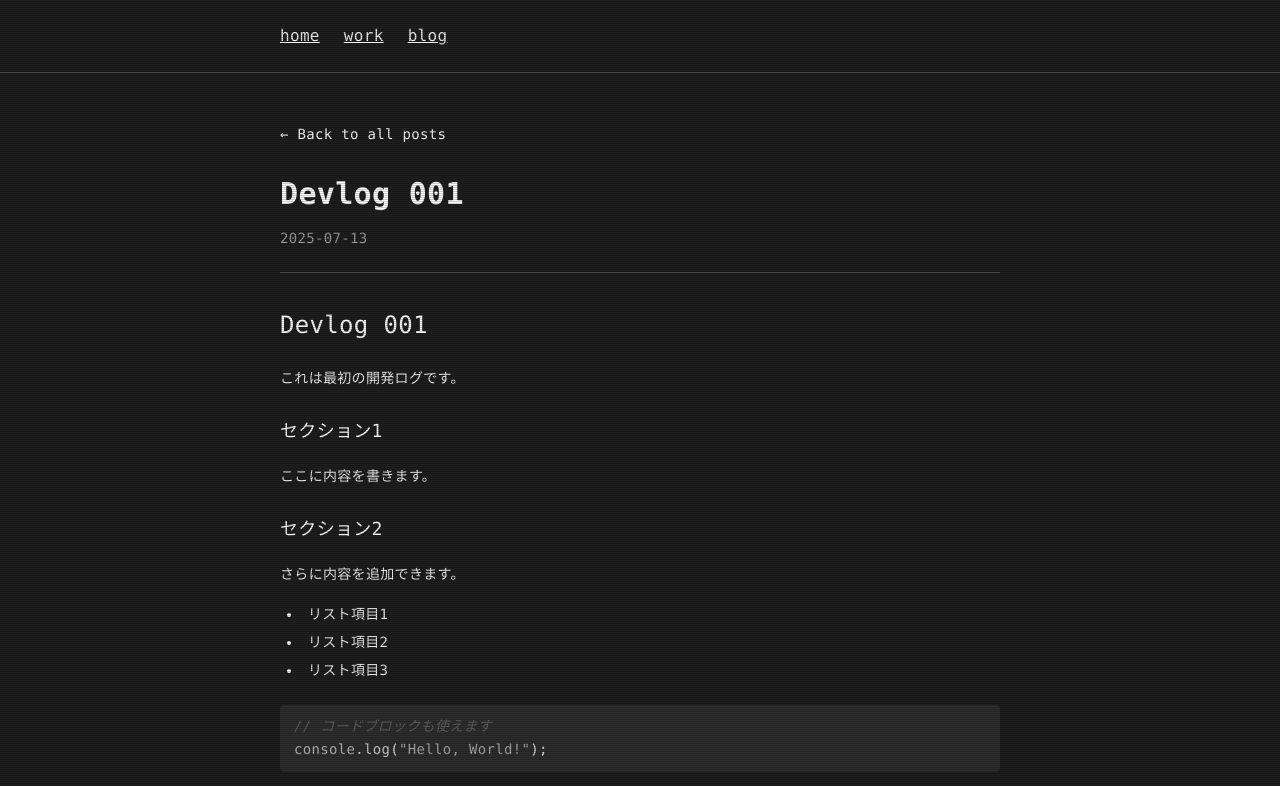
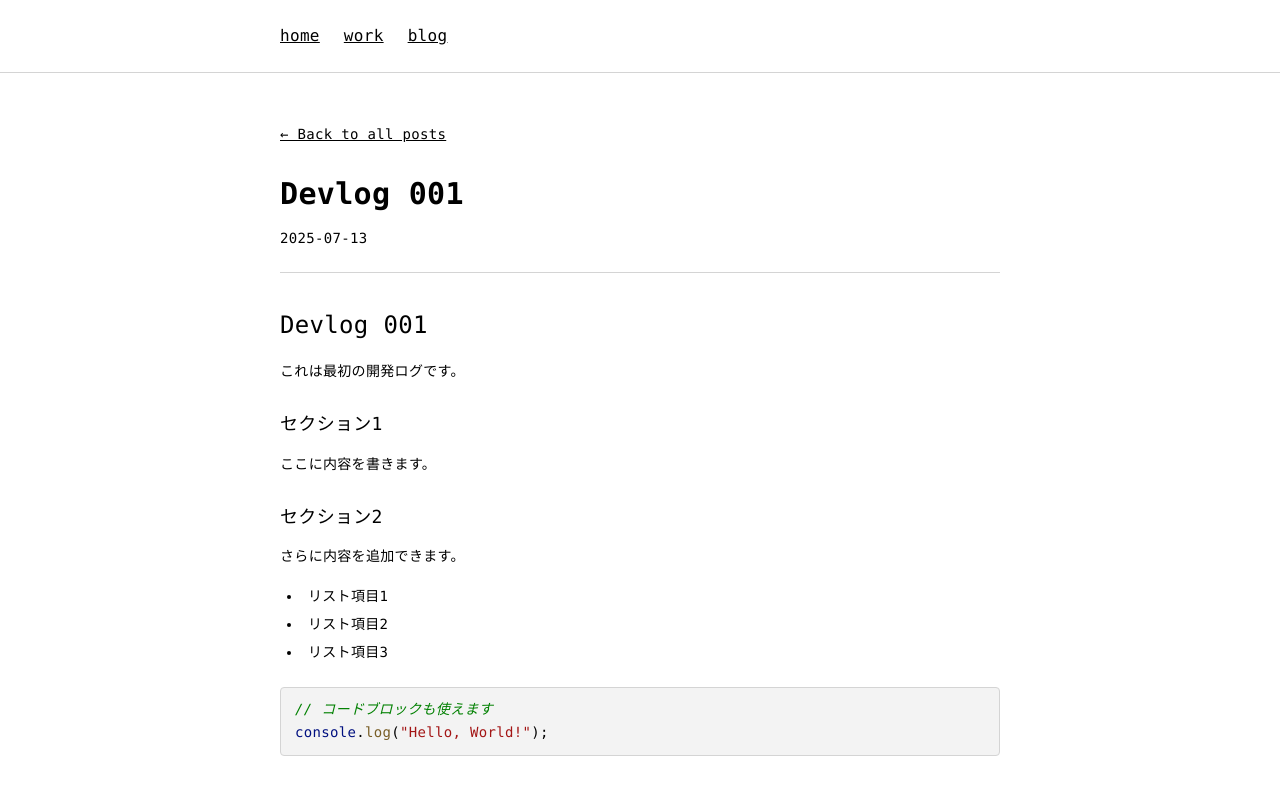
Before and after one commit to ttsujino/ttsujino.github.io, a Next.js app in the folder portfolio/: page /blog/devlog-000 in a window 1280 px wide. Shown: the top 786 px of the page. Built offline with nearby package versions, Linux system fonts and the light colour scheme.

Commit message:
色変更

```diff
--- a/portfolio/src/app/blog/[slug]/page.tsx
+++ b/portfolio/src/app/blog/[slug]/page.tsx
@@ -28,17 +28,17 @@ export default async function BlogPost({
     <PageTransition>
       <article className="space-y-6">
         {/* ヘッダー */}
-        <header className="space-y-4 pb-6 border-b border-terminal-text/20">
+        <header className="space-y-4 pb-6 border-b border-neutral-300">
           <Link
             href="/blog"
-            className="text-terminal-green hover:text-terminal-green/80 text-sm inline-block mb-4"
+            className="text-black text-sm inline-block mb-4 underline"
           >
             ← Back to all posts
           </Link>
-          <h1 className="text-3xl font-bold text-terminal-white">
+          <h1 className="text-3xl font-bold text-black">
             {postData.title}
           </h1>
-          <time className="text-terminal-text/60 text-sm font-mono block">
+          <time className="text-black text-sm font-mono block">
             {postData.date}
           </time>
         </header>
--- a/portfolio/src/app/globals.css
+++ b/portfolio/src/app/globals.css
@@ -2,8 +2,6 @@
 @tailwind components;
 @tailwind utilities;
 
-/* app/globals.css */
-/* リセット・基本設定 */
 * {
   box-sizing: border-box;
 }
@@ -12,75 +10,29 @@ html,
 body {
   margin: 0;
   padding: 0;
-  background-color: #1E1E1E;
-  color: #FFFFFF;
+  background-color: #ffffff;
+  color: #000000;
   font-family: 'JetBrains Mono', 'SF Mono', 'Roboto Mono', 'Fira Code', 'Consolas', 'Monaco', monospace;
   font-weight: 300;
   line-height: 1.6;
   letter-spacing: 0.02em;
   -webkit-font-smoothing: antialiased;
   -moz-osx-font-smoothing: grayscale;
-  position: relative;
 }
 
-/* CRT風横縞線エフェクト */
-body::before {
-  content: "";
-  position: fixed;
-  top: 0;
-  left: 0;
-  width: 100%;
-  height: 100%;
-  pointer-events: none;
-  z-index: 9999;
-  background: repeating-linear-gradient(
-    0deg,
-    rgba(0, 0, 0, 0.2) 0px,
-    rgba(0, 0, 0, 0.2) 1px,
-    transparent 1px,
-    transparent 2px
-  );
-}
-
-/* カスタムスクロールバー（ターミナル風） */
 ::-webkit-scrollbar {
   width: 8px;
   height: 8px;
 }
 
 ::-webkit-scrollbar-track {
-  background: transparent;
+  background: #ffffff;
 }
 
 ::-webkit-scrollbar-thumb {
-  background: rgba(120, 120, 120, 0.4);
-  border-radius: 4px;
+  background: #000000;
 }
 
-::-webkit-scrollbar-thumb:hover {
-  background: rgba(120, 120, 120, 0.6);
-}
-
-/* コードブロック専用のスクロールバー */
-.prose pre::-webkit-scrollbar {
-  width: 6px;
-  height: 6px;
-}
-
-.prose pre::-webkit-scrollbar-track {
-  background: transparent;
-}
-
-.prose pre::-webkit-scrollbar-thumb {
-  background: rgba(100, 100, 100, 0.35);
-  border-radius: 3px;
-}
-
-.prose pre::-webkit-scrollbar-thumb:hover {
-  background: rgba(100, 100, 100, 0.55);
-}
-
-/* ブログ記事の見出しスタイル */
 .prose h1,
 .prose h2,
 .prose h3,
@@ -89,13 +41,12 @@ body::before {
 .prose h6 {
   border-bottom: none !important;
   text-decoration: none !important;
-  color: #FFFFFF !important;
+  color: #000000 !important;
   margin-top: 1.5em;
   margin-bottom: 0.75em;
   font-weight: 400 !important;
 }
 
-/* コードブロックのスタイル */
 .prose pre {
   font-size: 0.875rem !important;
   line-height: 1.7 !important;
@@ -107,56 +58,60 @@ body::before {
 
 .prose pre code {
   font-size: 0.875rem !important;
+  background-color: transparent !important;
+  color: #000000 !important;
 }
 
-/* カスタムシンタックスハイライト（ターミナル風） */
-.prose pre code {
-  background-color: transparent !important;
-  color: #E0E0E0 !important;
-}
-
-/* コメント */
 .prose .hljs-comment,
 .prose .hljs-quote {
-  color: #808080 !important;
-  opacity: 0.6 !important;
+  color: #008000 !important;
   font-style: italic !important;
 }
 
-/* キーワード */
 .prose .hljs-keyword,
 .prose .hljs-selector-tag,
-.prose .hljs-literal,
 .prose .hljs-section,
 .prose .hljs-link {
-  color: #B0B0B0 !important;
+  color: #0000ff !important;
 }
 
-/* 文字列 */
-.prose .hljs-string {
-  color: #A8A8A8 !important;
+.prose .hljs-string,
+.prose .hljs-doctag {
+  color: #a31515 !important;
 }
 
-/* 数値 */
-.prose .hljs-number {
-  color: #C0C0C0 !important;
+.prose .hljs-number,
+.prose .hljs-literal {
+  color: #098658 !important;
 }
 
-/* 関数名 */
 .prose .hljs-title,
-.prose .hljs-function .hljs-title {
-  color: #D0D0D0 !important;
+.prose .hljs-function .hljs-title,
+.prose .hljs-title.function_ {
+  color: #795e26 !important;
 }
 
-/* 変数・プロパティ */
 .prose .hljs-attr,
+.prose .hljs-attribute,
 .prose .hljs-variable,
-.prose .hljs-property {
-  color: #B8B8B8 !important;
+.prose .hljs-property,
+.prose .hljs-params {
+  color: #001080 !important;
 }
 
-/* 演算子 */
+.prose .hljs-built_in,
+.prose .hljs-type,
+.prose .hljs-class .hljs-title {
+  color: #267f99 !important;
+}
+
+.prose .hljs-name,
+.prose .hljs-tag {
+  color: #800000 !important;
+}
+
+.prose .hljs-meta,
 .prose .hljs-operator,
 .prose .hljs-punctuation {
-  color: #D4D4D4 !important;
+  color: #000000 !important;
 }
--- a/portfolio/src/app/layout.tsx
+++ b/portfolio/src/app/layout.tsx
@@ -12,24 +12,24 @@ export default function RootLayout({ children }: { children: ReactNode }) {
   return (
     <html lang="ja">
       <head>{/* 必要に応じてメタタグを追加 */}</head>
-      <body className="text-terminal-text font-mono min-h-screen">
+      <body className="bg-white text-black font-mono min-h-screen">
         {/* Simple Header */}
-        <header className="border-b border-terminal-text/20">
+        <header className="border-b border-neutral-300">
           <div className="max-w-3xl mx-auto px-6 py-6">
             <nav>
               <ul className="flex gap-6 text-base">
                 <li>
-                  <Link href="/" className="text-terminal-text hover:text-terminal-green transition-colors underline">
+                  <Link href="/" className="text-black underline">
                     home
                   </Link>
                 </li>
                 <li>
-                  <Link href="/work" className="text-terminal-text hover:text-terminal-green transition-colors underline">
+                  <Link href="/work" className="text-black underline">
                     work
                   </Link>
                 </li>
                 <li>
-                  <Link href="/blog" className="text-terminal-text hover:text-terminal-green transition-colors underline">
+                  <Link href="/blog" className="text-black underline">
                     blog
                   </Link>
                 </li>
@@ -44,7 +44,7 @@ export default function RootLayout({ children }: { children: ReactNode }) {
         </main>
 
         {/* Simple Footer */}
-        <footer className="mt-16 text-center py-6 text-terminal-text/40 text-xs border-t border-terminal-text/20">
+        <footer className="mt-16 text-center py-6 text-black text-xs border-t border-neutral-300">
           <p>© {new Date().getFullYear()} Tsujino</p>
         </footer>
       </body>
--- a/portfolio/src/app/work/page.tsx
+++ b/portfolio/src/app/work/page.tsx
@@ -32,15 +32,15 @@ export default function WorkPage() {
   return (
     <PageTransition>
       <section className="space-y-6">
-        <h1 className="text-2xl font-bold text-terminal-green mb-8">works</h1>
+        <h1 className="text-2xl font-bold text-black mb-8">works</h1>
         <div className="space-y-6">
           {projects.map((project) => (
             <div
               key={project.slug}
-              className="cursor-pointer group"
+              className="cursor-pointer"
               onClick={() => setSelectedProject(project)}
             >
-              <h2 className="text-terminal-text/80 underline group-hover:text-terminal-green transition-colors">
+              <h2 className="text-black underline">
                 {project.title}
               </h2>
             </div>
--- a/portfolio/src/components/TimelineItem.tsx
+++ b/portfolio/src/components/TimelineItem.tsx
@@ -8,10 +8,10 @@ export default function TimelineItem({ date, title, description }: TimelineItemP
   return (
     <div className="space-y-3">
       <div className="flex gap-2 md:gap-4 text-sm">
-        <span className="text-terminal-text/50 min-w-[60px] md:min-w-[100px]">{date}</span>
+        <span className="text-black min-w-[60px] md:min-w-[100px]">{date}</span>
         <div className="flex-1 space-y-1">
-          <h3 className="text-terminal-white">{title}</h3>
-          <p className="text-terminal-text/60 text-sm">
+          <h3 className="text-black">{title}</h3>
+          <p className="text-black text-sm">
             {description}
           </p>
         </div>
--- a/portfolio/tailwind.config.ts
+++ b/portfolio/tailwind.config.ts
@@ -9,18 +9,18 @@ export default {
   theme: {
     extend: {
       colors: {
-        background: "var(--background)",
-        foreground: "var(--foreground)",
+        background: "#ffffff",
+        foreground: "#000000",
         terminal: {
-          bg: "#1E1E1E",
-          text: "#F0F0F0",
-          green: "#FFFFFF",
-          blue: "#8A8A8A",
-          yellow: "#B8B8B8",
-          red: "#909090",
-          purple: "#888888",
-          cyan: "#959595",
-          white: "#FFFFFF",
+          bg: "#ffffff",
+          text: "#000000",
+          green: "#000000",
+          blue: "#000000",
+          yellow: "#000000",
+          red: "#000000",
+          purple: "#000000",
+          cyan: "#000000",
+          white: "#000000",
         },
       },
       fontFamily: {
@@ -38,95 +38,90 @@ export default {
       typography: (theme: any) => ({
         DEFAULT: {
           css: {
-            color: theme('colors.terminal.text'),
-            maxWidth: 'none',
+            color: "#000000",
+            maxWidth: "none",
             a: {
-              color: theme('colors.terminal.green'),
-              textDecoration: 'underline',
-              '&:hover': {
-                color: theme('colors.terminal.white'),
+              color: "#000000",
+              textDecoration: "underline",
+              "&:hover": {
+                color: "#000000",
               },
             },
             h1: {
-              color: theme('colors.terminal.white'),
-              fontWeight: '700',
-              borderBottomWidth: '1px',
-              borderBottomColor: 'rgba(255, 255, 255, 0.2)',
-              paddingBottom: '0.3em',
+              color: "#000000",
+              fontWeight: "700",
             },
             h2: {
-              color: theme('colors.terminal.white'),
-              fontWeight: '700',
-              borderBottomWidth: '1px',
-              borderBottomColor: 'rgba(255, 255, 255, 0.1)',
-              paddingBottom: '0.3em',
+              color: "#000000",
+              fontWeight: "700",
             },
             h3: {
-              color: theme('colors.terminal.white'),
-              fontWeight: '700',
+              color: "#000000",
+              fontWeight: "700",
             },
             h4: {
-              color: theme('colors.terminal.white'),
-              fontWeight: '700',
+              color: "#000000",
+              fontWeight: "700",
             },
             h5: {
-              color: theme('colors.terminal.white'),
-              fontWeight: '700',
+              color: "#000000",
+              fontWeight: "700",
             },
             h6: {
-              color: theme('colors.terminal.white'),
-              fontWeight: '700',
+              color: "#000000",
+              fontWeight: "700",
             },
             strong: {
-              color: theme('colors.terminal.white'),
-              fontWeight: '700',
+              color: "#000000",
+              fontWeight: "700",
             },
             code: {
-              color: '#C8C8C8',
-              backgroundColor: '#2D2D2D',
-              padding: '0.2em 0.4em',
-              borderRadius: '3px',
-              fontWeight: '400',
+              color: "#000000",
+              backgroundColor: "#f3f3f3",
+              padding: "0.2em 0.4em",
+              borderRadius: "0",
+              fontWeight: "400",
             },
-            'code::before': {
+            "code::before": {
               content: '""',
             },
-            'code::after': {
+            "code::after": {
               content: '""',
             },
             pre: {
-              backgroundColor: '#2D2D2D',
-              color: theme('colors.terminal.text'),
-              padding: '1em',
-              borderRadius: '5px',
-              overflowX: 'auto',
+              backgroundColor: "#f3f3f3",
+              color: "#000000",
+              padding: "1em",
+              borderRadius: "0",
+              border: "1px solid #d4d4d4",
+              overflowX: "auto",
             },
-            'pre code': {
-              backgroundColor: 'transparent',
-              padding: '0',
-              color: theme('colors.terminal.text'),
+            "pre code": {
+              backgroundColor: "transparent",
+              padding: "0",
+              color: "#000000",
             },
             blockquote: {
-              borderLeftColor: theme('colors.terminal.green'),
-              borderLeftWidth: '4px',
-              paddingLeft: '1em',
-              color: '#B0B0B0',
-              fontStyle: 'italic',
+              borderLeftColor: "#000000",
+              borderLeftWidth: "4px",
+              paddingLeft: "1em",
+              color: "#000000",
+              fontStyle: "italic",
             },
             ul: {
-              listStyleType: 'disc',
+              listStyleType: "disc",
             },
             ol: {
-              listStyleType: 'decimal',
+              listStyleType: "decimal",
             },
             li: {
-              color: theme('colors.terminal.text'),
+              color: "#000000",
             },
-            'ul > li::marker': {
-              color: theme('colors.terminal.green'),
+            "ul > li::marker": {
+              color: "#000000",
             },
-            'ol > li::marker': {
-              color: theme('colors.terminal.green'),
+            "ol > li::marker": {
+              color: "#000000",
             },
           },
         },
@@ -134,6 +129,6 @@ export default {
     },
   },
   plugins: [
-    require('@tailwindcss/typography'),
+    require("@tailwindcss/typography"),
   ],
 } satisfies Config;
```
Also changed, not shown: portfolio/src/app/blog/page.tsx (+5 -5 lines), portfolio/src/app/page.tsx (+5 -5 lines), portfolio/src/components/ProjectModal.tsx (+5 -5 lines).
